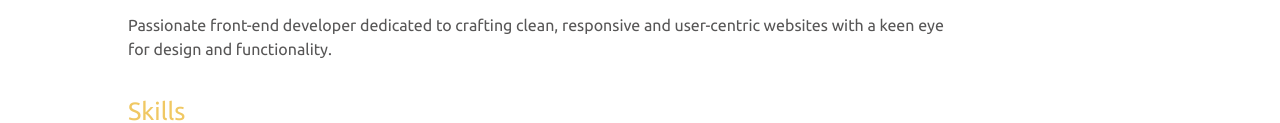
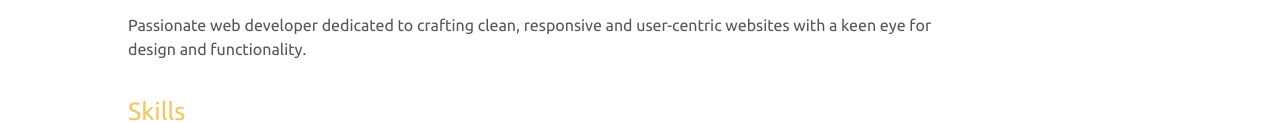
Before and after one commit to Rox221/portfolio, a plain HTML site: page index.html in a window 1280 px wide. Shown: the part 356-479 px from the top of the page. Drawn offline with nearby package versions, Linux system fonts and the light colour scheme; a web font is replaced by a local one.

Commit message:
Update index.html

```diff
--- a/index.html
+++ b/index.html
@@ -43,7 +43,7 @@
     <section id="about">
       <div>
         <p class="about-title pt-3"> About Me </p>
-        <p class="description"> Passionate front-end developer dedicated to crafting clean, responsive and user-centric websites with a keen eye for design and functionality.</p>
+        <p class="description"> Passionate web developer dedicated to crafting clean, responsive and user-centric websites with a keen eye for design and functionality.</p>
       </div>
       <div>
       <p class="skill-title pt-3"> Skills </p>
```
